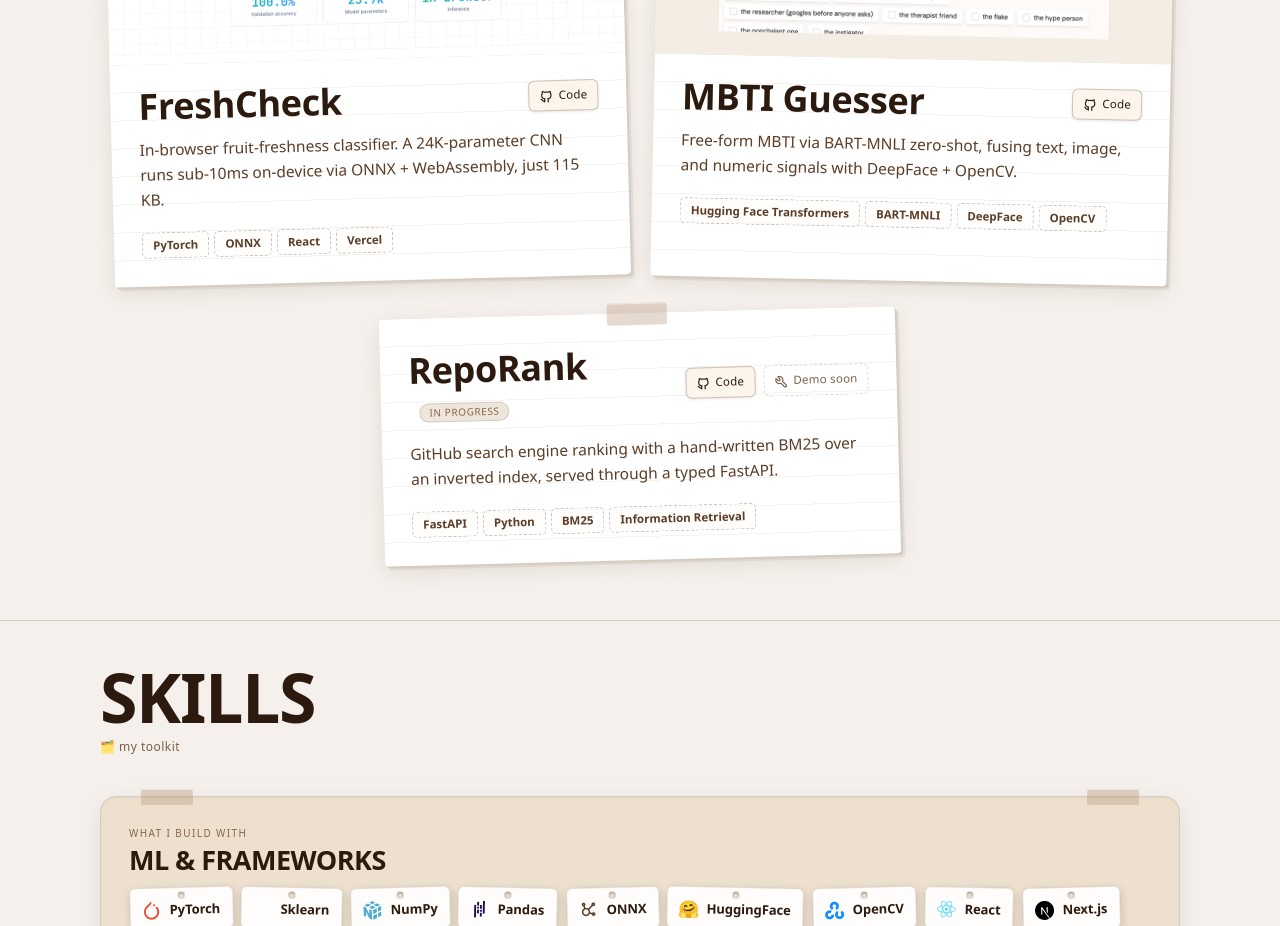
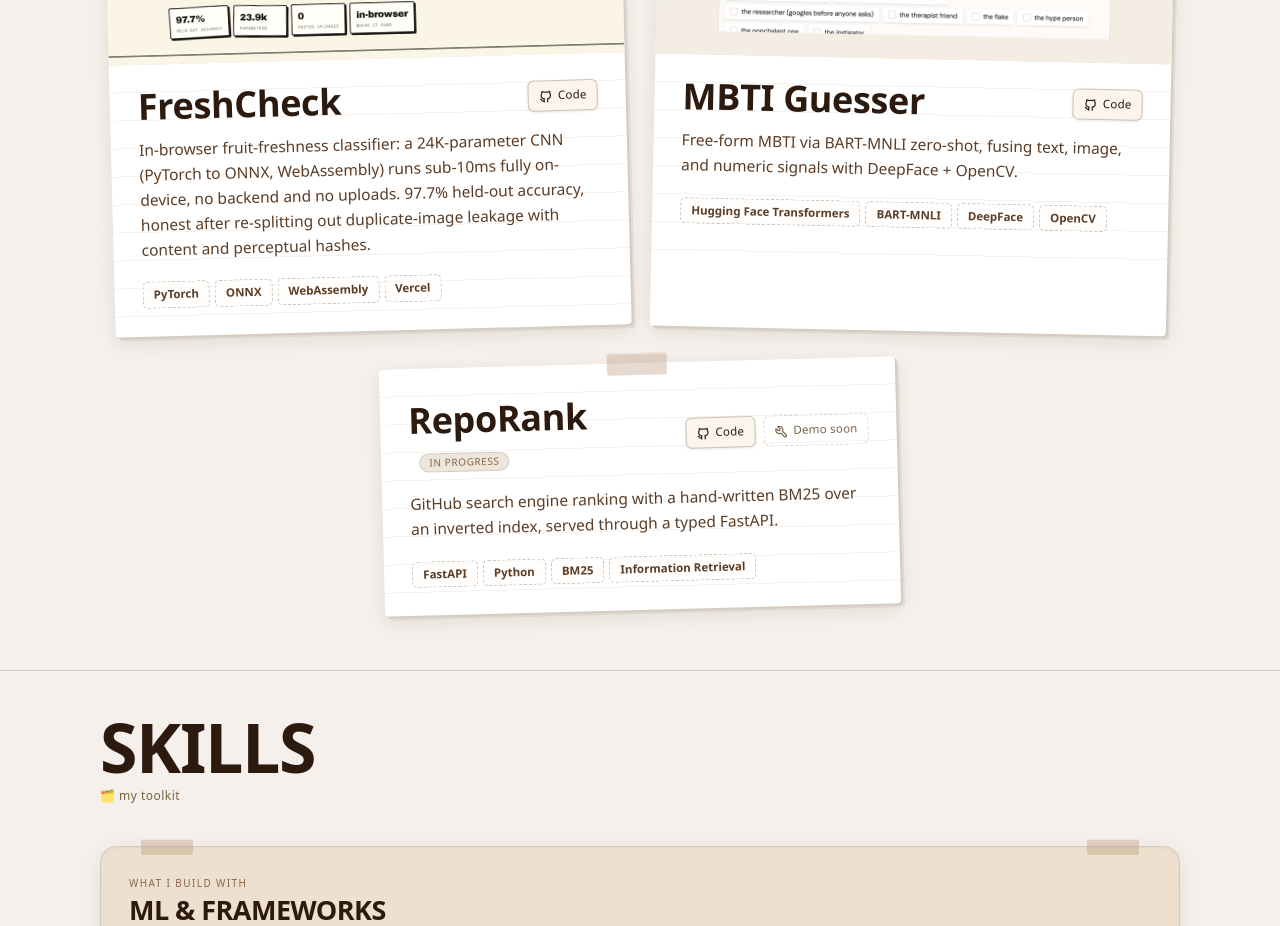
Before and after one commit to chengjcrystal/portfolio, a Next.js app: page / in a window 1280 px wide. Shown: the part 3320-4246 px from the top of the page. Built offline with nearby package versions, Linux system fonts and the light colour scheme.

Commit message:
update freshcheck card for the redesigned app

```diff
--- a/src/components/FreshCheckCard.tsx
+++ b/src/components/FreshCheckCard.tsx
@@ -66,13 +66,15 @@
           </div>
         </div>
         <p className="proj-sub">
-          In-browser fruit-freshness classifier. A 24K-parameter CNN runs sub-10ms
-          on-device via ONNX + WebAssembly, just 115 KB.
+          In-browser fruit-freshness classifier: a 24K-parameter CNN (PyTorch to
+          ONNX, WebAssembly) runs sub-10ms fully on-device, no backend and no
+          uploads. 97.7% held-out accuracy, honest after re-splitting out
+          duplicate-image leakage with content and perceptual hashes.
         </p>
         <div className="chip-row">
           <span className="chip">PyTorch</span>
           <span className="chip">ONNX</span>
-          <span className="chip">React</span>
+          <span className="chip">WebAssembly</span>
           <span className="chip">Vercel</span>
         </div>
       </div>
```
Also changed, not shown: public/previews/freshcheck.png.
